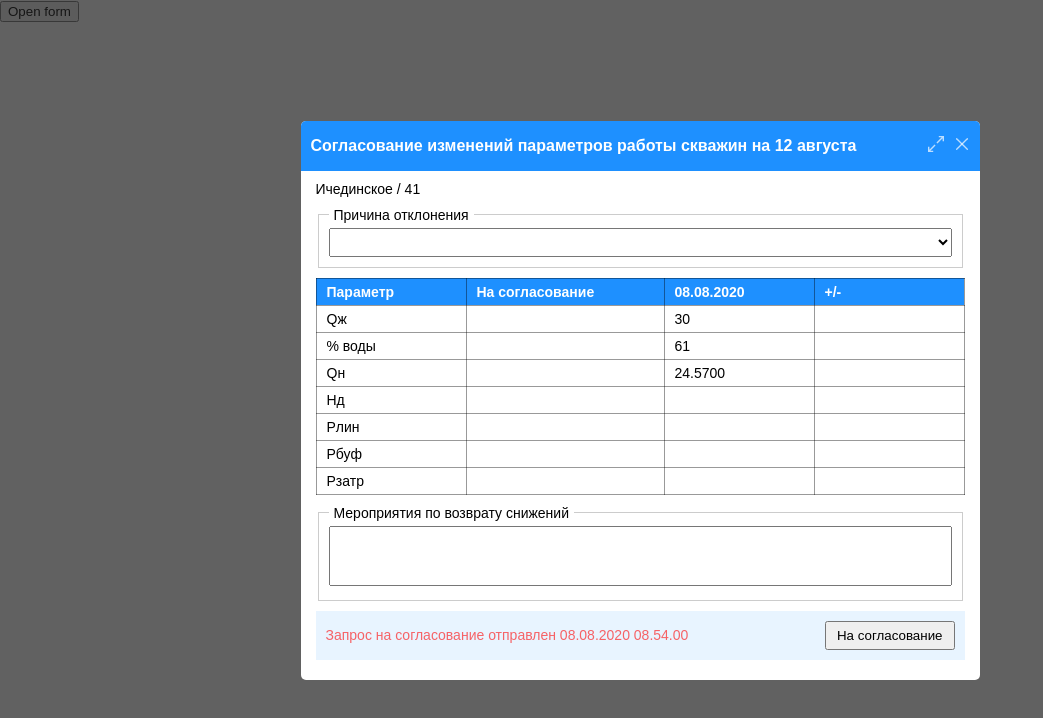
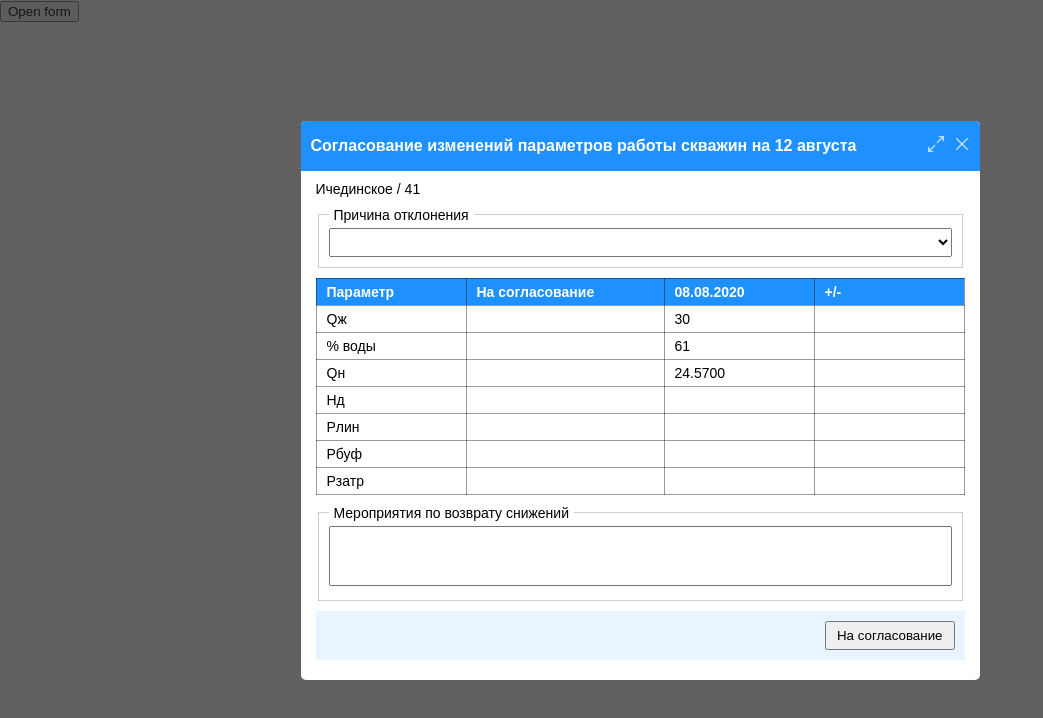
Before and after one commit to Pinkdesu/oissolutions-task, a React (Create React App) app: page / in a window 1280 px wide. Shown: the top 718 px of the page, without its empty margins (0-1043 px from the left). Built offline with nearby package versions, Linux system fonts and the light colour scheme.

Commit message:
add validation logic

```diff
--- a/src/components/modal-form-footer/modal-form-footer.jsx
+++ b/src/components/modal-form-footer/modal-form-footer.jsx
@@ -2,19 +2,47 @@ import React from "react";
 import PropTypes from "prop-types";
 import "./modal-form-footer.scss";
 
-const ModalFormFooter = () => {
+const ModalFormFooter = ({ isValid, disabled, checkValidation, sendData }) => {
+  const nowDate = new Date();
+
+  const handleClick = () => {
+    if (checkValidation()) {
+      sendData();
+    }
+  };
+
   return (
     <div className="modal-form__footer">
       <span className="modal-form__footer__text">
-        Запрос на согласование отправлен 08.08.2020 08.54.00
+        {disabled
+          ? `Запрос на согласование отправлен ${nowDate.toLocaleString()}`
+          : isValid
+          ? null
+          : "Не все необходимые поля заполнены!"}
       </span>
-      <button className="modal-form__footer__button">На согласование</button>
+      <button
+        disabled={disabled}
+        onClick={handleClick}
+        className="modal-form__footer__button"
+      >
+        На согласование
+      </button>
     </div>
   );
 };
 
-ModalFormFooter.propTypes = {};
+ModalFormFooter.propTypes = {
+  isValid: PropTypes.bool,
+  disabled: PropTypes.bool,
+  checkValidation: PropTypes.func,
+  sendData: PropTypes.func,
+};
 
-ModalFormFooter.defaultProps = {};
+ModalFormFooter.defaultProps = {
+  isValid: true,
+  disabled: false,
+  checkValidation: () => {},
+  sendData: () => {},
+};
 
 export default ModalFormFooter;
--- a/src/components/modal-form-table/modal-form-table.jsx
+++ b/src/components/modal-form-table/modal-form-table.jsx
@@ -1,10 +1,10 @@
 import React, { useContext } from "react";
+import { ContextApp } from "../../reducers/index";
 import Input from "../input/input";
-import { ContextApp } from "../../reducers/index";
 import PropTypes from "prop-types";
 import "./modal-form-table.scss";
 
-const ModalFormTable = ({ data }) => {
+const ModalFormTable = ({ data, disabled }) => {
   const { state, dispatch } = useContext(ContextApp);
 
   const handleInputChange = (event, name) => {
@@ -18,8 +18,7 @@ const ModalFormTable = ({ data }) => {
     const qJ = state?.input1;
     const waterPercent = state?.input2;
 
-    if (qJ && waterPercent) return (qJ * (1 - waterPercent / 100)).toFixed(4);
-    return "";
+    return qJ && waterPercent ? (qJ * (1 - waterPercent / 100)).toFixed(4) : "";
   };
 
   return (
@@ -40,7 +39,9 @@ const ModalFormTable = ({ data }) => {
             const inputName = `input${index + 1}`;
             const inputValue = flag ? calculateQ() : state?.[inputName];
             const oldValue = data?.[inputName];
-            const difference = inputValue ? inputValue - oldValue : "";
+            const difference = inputValue
+              ? (inputValue - oldValue).toFixed(4)
+              : "";
 
             return (
               <tr key={index}>
@@ -51,6 +52,7 @@ const ModalFormTable = ({ data }) => {
                     onChange={handleInputChange}
                     name={inputName}
                     readOnly={flag}
+                    disabled={disabled}
                     tabIndex={flag ? -1 : 0}
                     className="modal-form__content__table__input-td__input"
                   />
@@ -68,10 +70,12 @@ const ModalFormTable = ({ data }) => {
 
 ModalFormTable.propTypes = {
   data: PropTypes.object,
+  disabled: PropTypes.bool,
 };
 
 ModalFormTable.defaultProps = {
   data: {},
+  disabled: false,
 };
 
 export default ModalFormTable;
--- a/src/components/modal-form/modal-form.jsx
+++ b/src/components/modal-form/modal-form.jsx
@@ -1,4 +1,4 @@
-import React, { useReducer } from "react";
+import React, { useState, useReducer } from "react";
 import PropTypes from "prop-types";
 import { ContextApp, initialState, indexReducer } from "../../reducers/index";
 import ModalFormHeader from "../madal-form-header/modal-form-header";
@@ -11,8 +11,38 @@ import * as initialData from "../../constants";
 import "./modal-form.scss";
 
 const ModalForm = ({ handleModalClose }) => {
+  const [isFormDisabled, disableForm] = useState(false);
+  const [isValid, setValid] = useState(true);
   const [state, dispatch] = useReducer(indexReducer, initialState);
   const { name: fieldName, wellName } = initialData.OIL_FIELD;
+
+  const handleSelectChange = (e) => {
+    const currentValue = e.target.value;
+    dispatch({
+      select: +currentValue,
+    });
+  };
+
+  const handleTextAreaChange = (e) => {
+    const currentValue = e.target.value;
+    dispatch({
+      textarea: currentValue,
+    });
+  };
+
+  const checkValidation = () => {
+    if (state?.select && state?.input1 && state?.input2) {
+      setValid(true);
+      return true;
+    } else {
+      setValid(false);
+      return false;
+    }
+  };
+
+  const sendData = () => {
+    disableForm(true);
+  };
 
   return (
     <ContextApp.Provider value={{ dispatch, state }}>
@@ -24,15 +54,32 @@ const ModalForm = ({ handleModalClose }) => {
           </h2>
           <ModalFormFieldset legendText="Причина отклонения">
             <Selector
+              focus={true}
               data={initialData.REFUSAL_REASONS}
+              value={state?.select}
+              onChange={handleSelectChange}
+              disabled={isFormDisabled}
               className="modal-form__content__fieldset__selector"
             />
           </ModalFormFieldset>
-          <ModalFormTable data={initialData.TABLE_DATA} />
+          <ModalFormTable
+            data={initialData.TABLE_DATA}
+            disabled={isFormDisabled}
+          />
           <ModalFormFieldset legendText="Мероприятия по возврату снижений">
-            <Textarea className="modal-form__content__fieldset__textarea" />
+            <Textarea
+              value={state?.textarea}
+              onChange={handleTextAreaChange}
+              disabled={isFormDisabled}
+              className="modal-form__content__fieldset__textarea"
+            />
           </ModalFormFieldset>
-          <ModalFormFooter />
+          <ModalFormFooter
+            isValid={isValid}
+            disabled={isFormDisabled}
+            checkValidation={checkValidation}
+            sendData={sendData}
+          />
         </div>
       </dialog>
     </ContextApp.Provider>
--- a/src/components/modal-form/modal-form.scss
+++ b/src/components/modal-form/modal-form.scss
@@ -41,4 +41,6 @@
 .modal-form__content__fieldset__selector {
     width: 100%;
     padding: 5px;
+
+    outline-width: 1px;
 }
--- a/src/components/selector/selector.jsx
+++ b/src/components/selector/selector.jsx
@@ -1,16 +1,22 @@
-import React, { useState, useCallback } from "react";
+import React, { useEffect, useRef } from "react";
 import PropTypes from "prop-types";
 
-const Selector = ({ data, className }) => {
-  const [value, setValue] = useState(0);
+const Selector = ({ data, focus, value, onChange, disabled, className }) => {
+  const selectRef = useRef(null);
 
-  const handleChange = useCallback((e) => {
-    const currentValue = e.target.value;
-    setValue(currentValue);
+  useEffect(() => {
+    if (focus) selectRef.current.focus();
+    // eslint-disable-next-line react-hooks/exhaustive-deps
   }, []);
 
   return (
-    <select value={value} onChange={handleChange} className={className}>
+    <select
+      ref={selectRef}
+      value={value}
+      onChange={onChange}
+      disabled={disabled}
+      className={className}
+    >
       <option value={0}></option>
       {data.map((item, index) => (
         <option key={index} value={item.id}>
@@ -28,11 +34,17 @@ Selector.propTypes = {
       value: PropTypes.string,
     })
   ),
+  disabled: PropTypes.bool,
+  value: PropTypes.number,
+  onChange: PropTypes.func,
   className: PropTypes.string,
 };
 
 Selector.defaultProps = {
   data: [],
+  disabled: false,
+  value: 0,
+  onChange: () => {},
   className: "",
 };
 
--- a/src/components/textarea/textarea.jsx
+++ b/src/components/textarea/textarea.jsx
@@ -1,15 +1,28 @@
 import React from "react";
 import PropTypes from "prop-types";
 
-const Textarea = ({ className }) => {
-  return <textarea className={className} />;
+const Textarea = ({ value, onChange, disabled, className }) => {
+  return (
+    <textarea
+      value={value}
+      onChange={onChange}
+      disabled={disabled}
+      className={className}
+    />
+  );
 };
 
 Textarea.propTypes = {
+  value: PropTypes.string,
+  onChange: PropTypes.func,
+  disabled: PropTypes.bool,
   className: PropTypes.string,
 };
 
 Textarea.defaultProps = {
+  value: "",
+  onChange: () => {},
+  disabled: false,
   className: "",
 };
 
```
